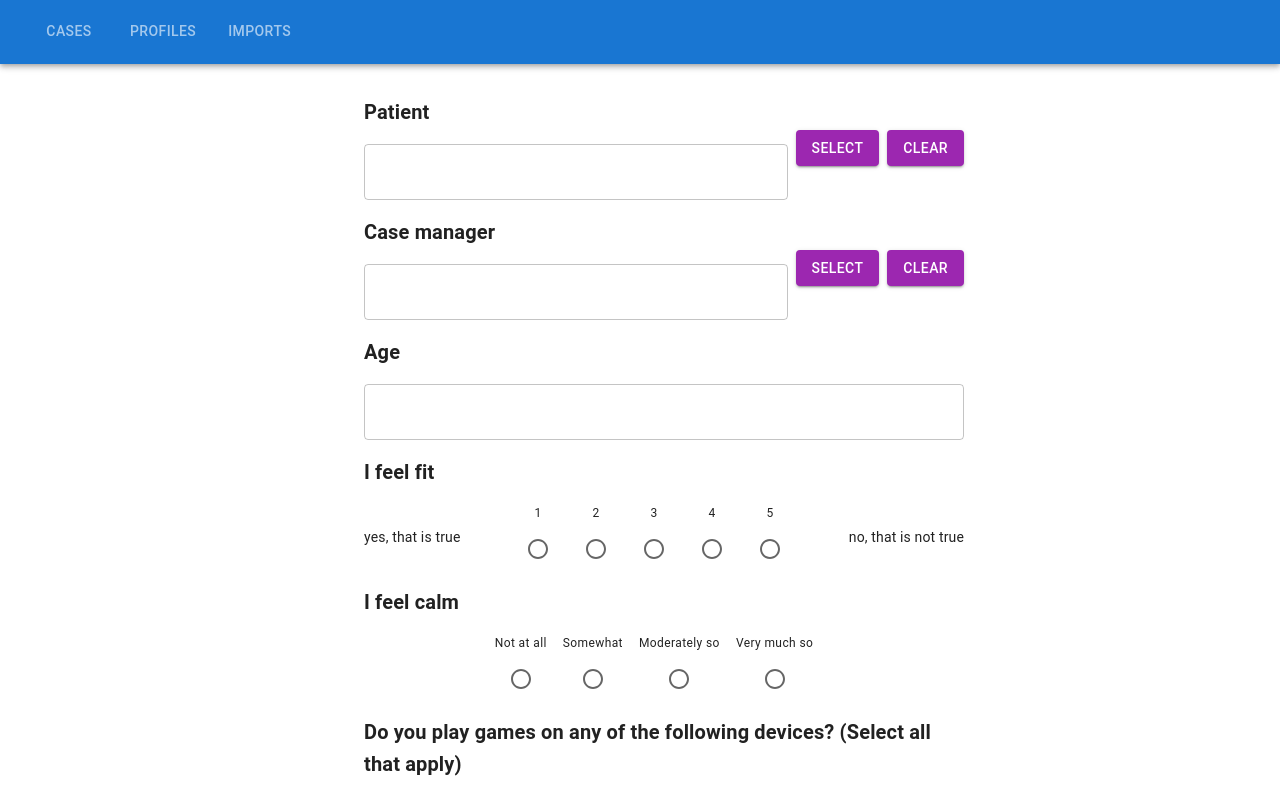
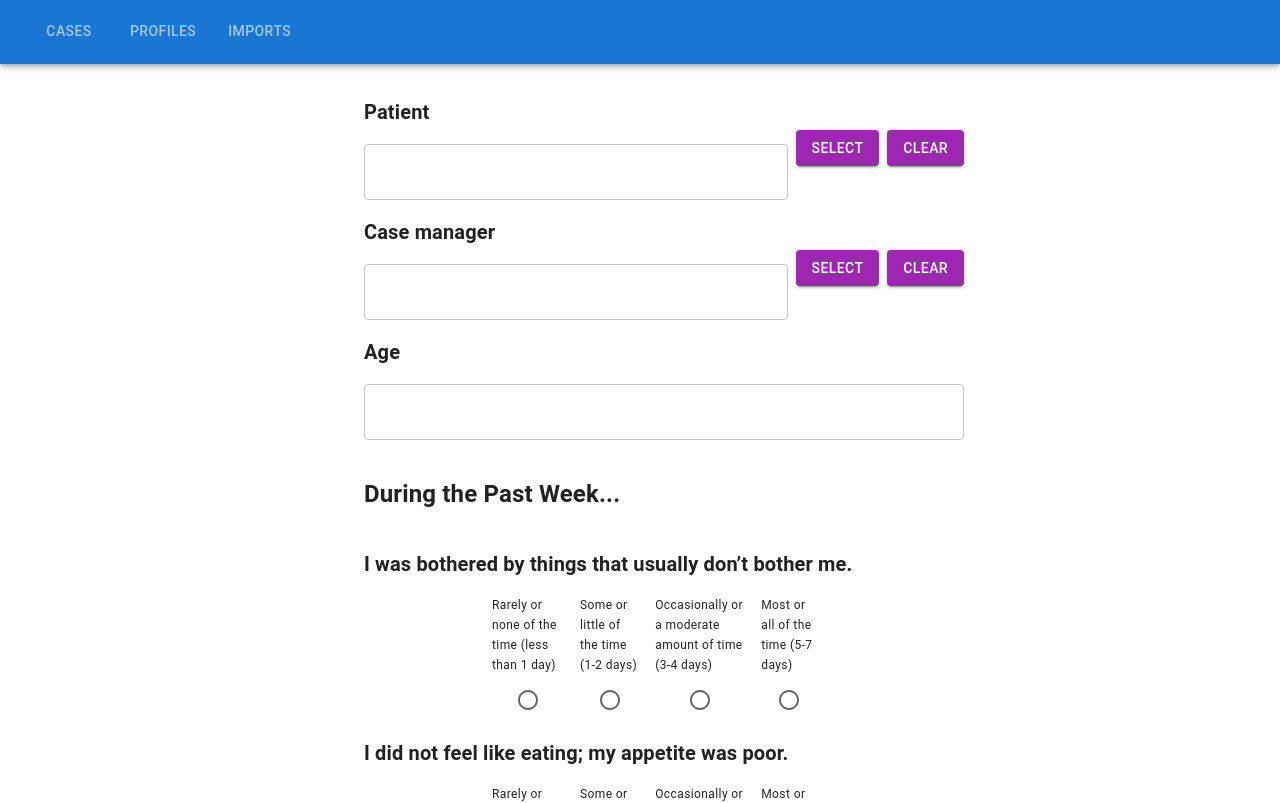
Before and after one commit to pdfusion/PDFusion_UI, a React (Vite) app: page /ces-d in a window 1280 px wide. Shown: the top 803 px of the page. Built offline with nearby package versions, Linux system fonts and the light colour scheme.

Commit message:
created CES-D Questionnaire

```diff
--- a/src/pages/CES-D_Questionnaire.tsx
+++ b/src/pages/CES-D_Questionnaire.tsx
@@ -95,33 +95,32 @@ const Questionnaire = (): JSX.Element => {
         value={formData.age}
       />
 
+<h2>During the Past Week...</h2>
+
       <PDRadioScale
-        name={"feelFit"}
-        caption={"I feel fit"}
-        value={formData.feelFit}
-        rightEndLabel={"no, that is not true"}
-        lefttEndLabel={"yes, that is true"}
+        name={"botheredbythings"}
+        caption={"I was bothered by things that usually don’t bother me."}
+        value={formData.botheredbythings}
         options={
           [
-            { label: "1", value: "1"},
-            { label: "2", value: "2"},
-            { label: "3", value: "3"},
-            { label: "4", value: "4"},
-            { label: "5", value: "5"}
+            { label: "Rarely or none of the time (less than 1 day)", value: "1"},
+            { label: "Some or little of the time (1-2 days)", value: "2"},
+            { label: "Occasionally or a moderate amount of time (3-4 days)", value: "3"},
+            { label: "Most or all of the time (5-7 days)", value: "4"}
           ]
         }
       />
 
       <PDRadioScale
-        name={"feelCalm"}
-        caption={"I feel calm"}
-        value={formData.feelCalm}
+        name={"feellikeeating"}
+        caption={"I did not feel like eating; my appetite was poor."}
+        value={formData.feellikeeating}
         options={
           [
-            { label: "Not at all", value: "1"},
-            { label: "Somewhat", value: "2"},
-            { label: "Moderately so", value: "3"},
-            { label: "Very much so", value: "4"}
+            { label: "Rarely or none of the time (less than 1 day)", value: "1"},
+            { label: "Some or little of the time (1-2 days)", value: "2"},
+            { label: "Occasionally or a moderate amount of time (3-4 days)", value: "3"},
+            { label: "Most or all of the time (5-7 days)", value: "4"}
           ]
         }
       />
```
